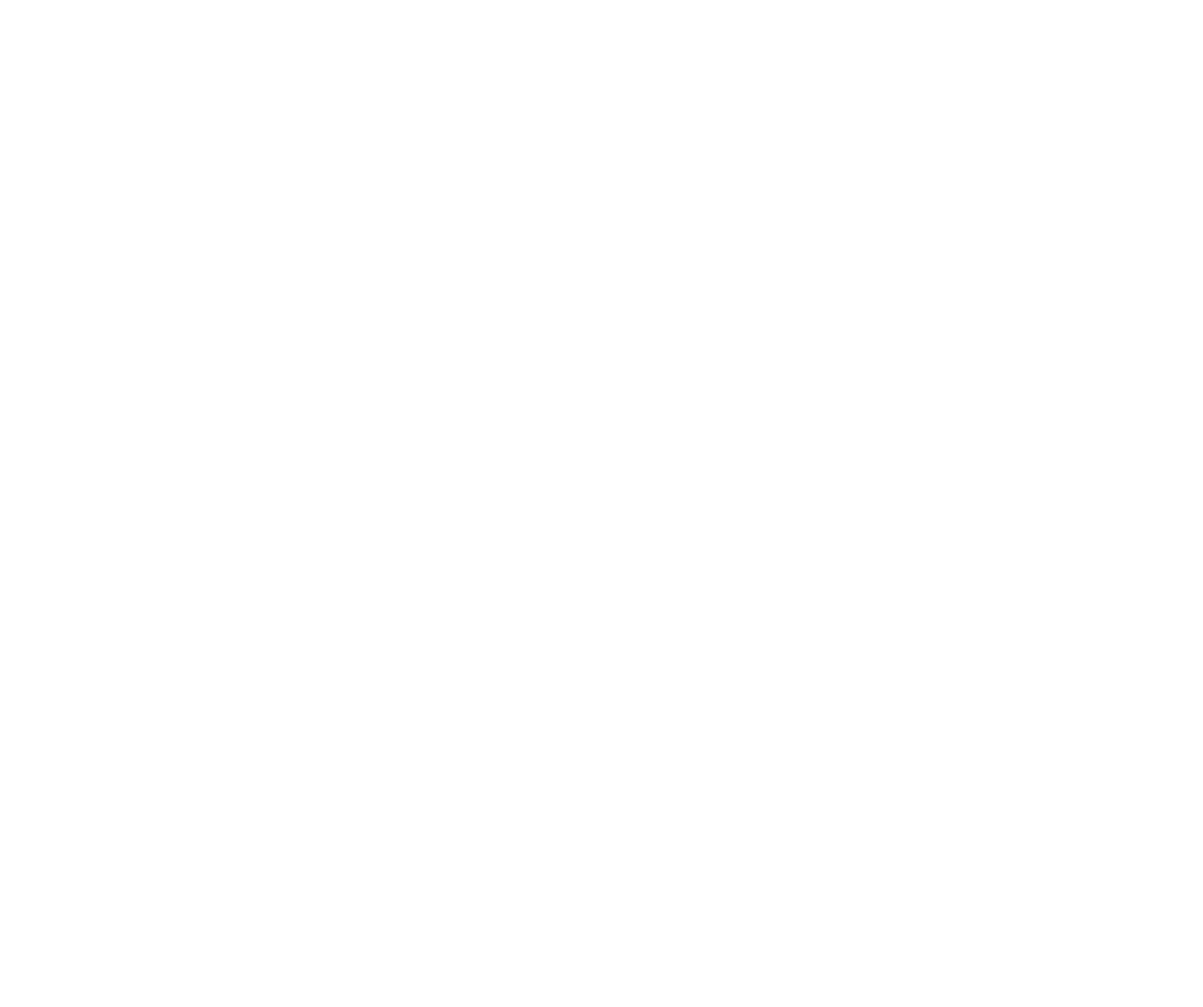
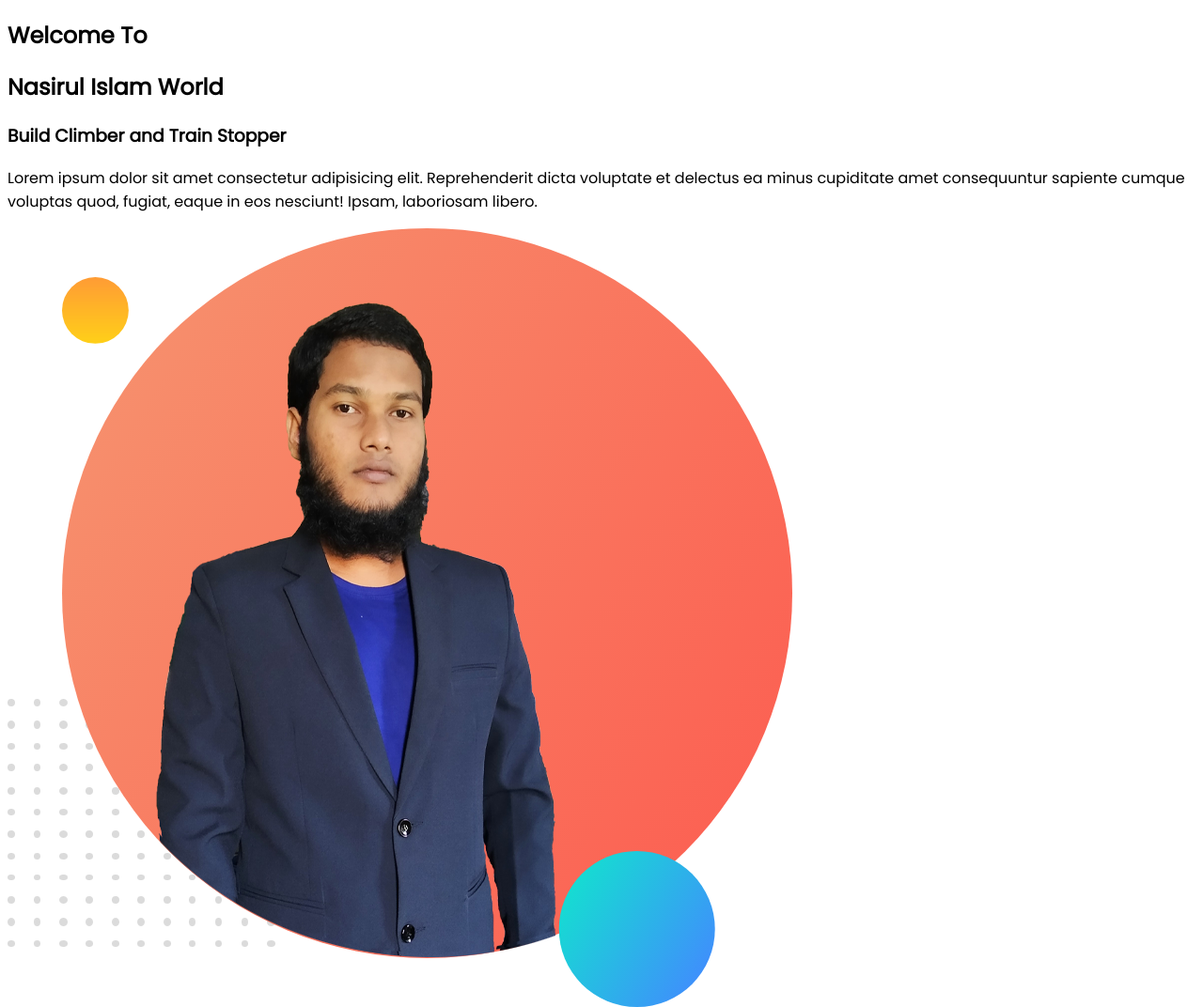
Before and after one commit to Nasirul-Islam/developer-portfolio, a plain HTML site: page index.html in a window 1280 px wide. Shown: the whole page at 94% size. Before the commit the page ends 800 px from the top, so only its background shows below. Drawn offline with Linux system fonts and the light colour scheme.

Commit message:
first section half

```diff
--- a/css/style.css
+++ b/css/style.css
@@ -0,0 +1,3 @@
+body{
+    font-family: 'Poppins', sans-serif;
+}
--- a/index.html
+++ b/index.html
@@ -1,13 +1,31 @@
 <!DOCTYPE html>
 <html lang="en">
+
 <head>
     <meta charset="UTF-8">
     <meta http-equiv="X-UA-Compatible" content="IE=edge">
     <meta name="viewport" content="width=device-width, initial-scale=1.0">
     <title>Nasirul Portfolio</title>
+    <link rel="preconnect" href="https://fonts.googleapis.com">
+    <link rel="preconnect" href="https://fonts.gstatic.com" crossorigin>
+    <link href="https://fonts.googleapis.com/css2?family=Poppins&display=swap" rel="stylesheet">
     <link rel="stylesheet" href="css/style.css">
 </head>
+
 <body>
+    <section>
+        <div class="content">
+            <h1>Welcome To</h1>
+            <h2><span class="nasirul">Nasirul Islam</span> World</h2>
+            <h3>Build Climber and Train Stopper</h3>
+            <p>Lorem ipsum dolor sit amet consectetur adipisicing elit. Reprehenderit dicta voluptate et delectus ea
+                minus cupiditate amet consequuntur sapiente cumque voluptas quod, fugiat, eaque in eos nesciunt! Ipsam,
+                laboriosam libero.</p>
+        </div>
+        <div class="image">
+            <img src="images/nasirul.png" alt="images">
+        </div>
+    </section>
+</body>
 
-</body>
 </html>
```
Also changed, not shown: images/dream-bg.png (added), images/exp-bg.png (added), images/my-bg.png (added), images/my-bg2.png (added), images/nasirul.png (added), images/nasirul2.png (added), images/top-banner.png (added).
